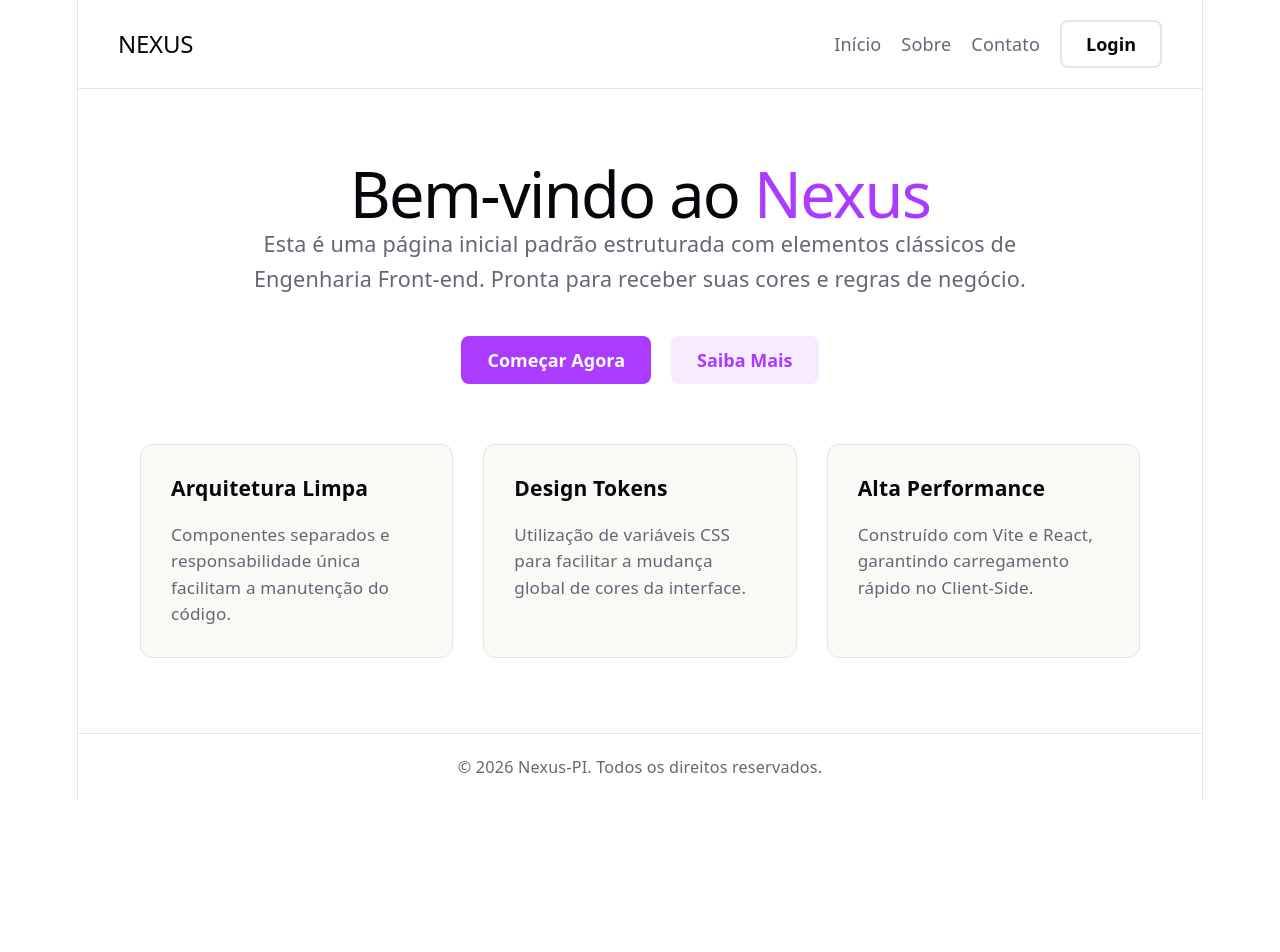
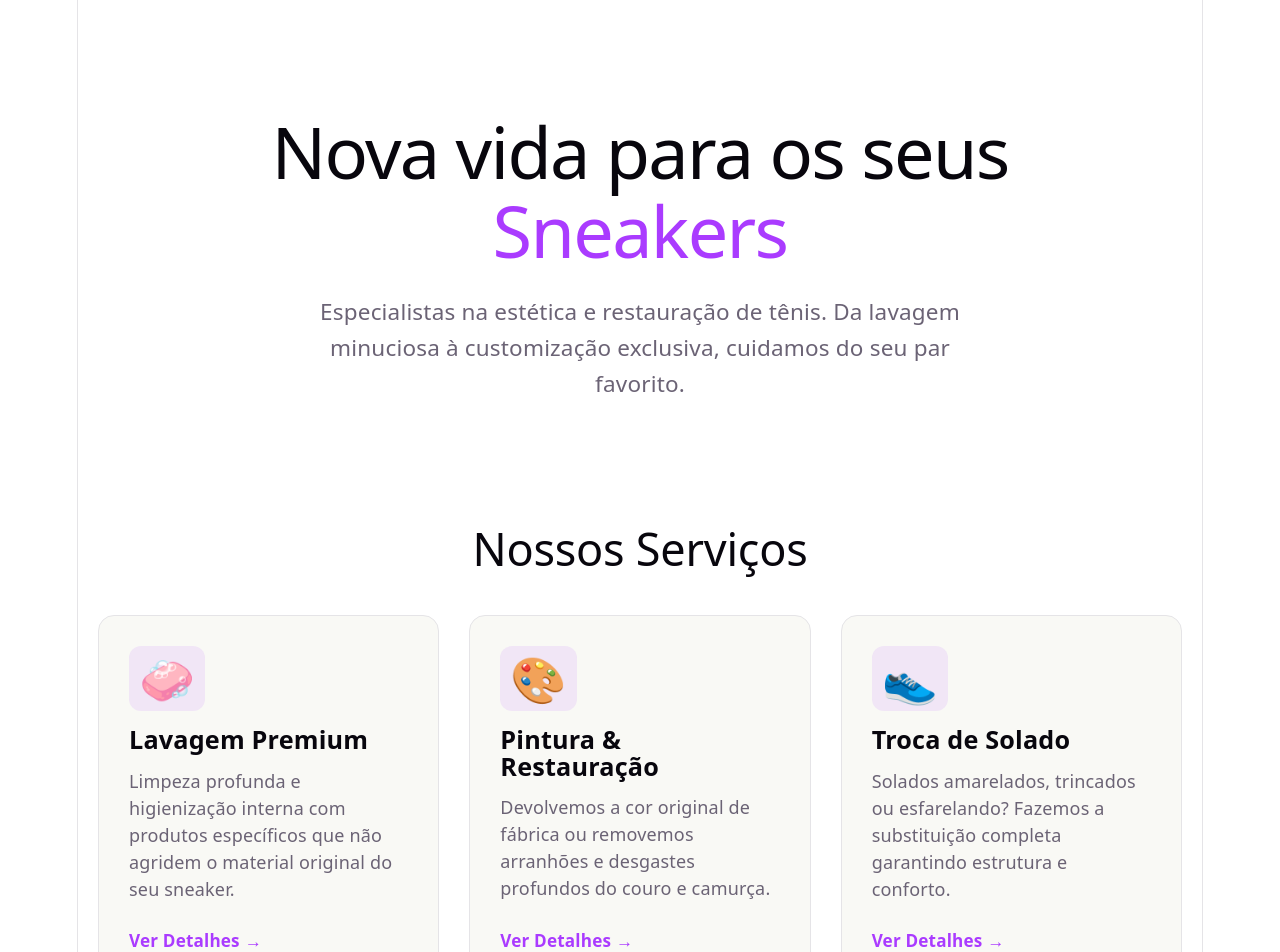
Before and after one commit to Nexum-PI/Nexus-front-end, a React (Vite) app: page / in a window 1280 px wide. Shown: the top 952 px of the page. Before the commit the page ends 800 px from the top, so only its background shows below. Built offline with nearby package versions, Linux system fonts and the light colour scheme.

Commit message:
Adicionando cards de serviços à home e estilizacao

```diff
--- a/package.json
+++ b/package.json
@@ -11,7 +11,8 @@
   },
   "dependencies": {
     "react": "^19.2.8",
-    "react-dom": "^19.2.8"
+    "react-dom": "^19.2.8",
+    "react-router-dom": "^7.18.4"
   },
   "devDependencies": {
     "@eslint/js": "^10.0.1",
--- a/src/App.jsx
+++ b/src/App.jsx
@@ -1,11 +1,20 @@
+import { BrowserRouter, Routes, Route } from "react-router-dom";
 import { Home } from "./pages/Home";
-/* Você pode apagar o import do './App.css' original, ou mantê-lo se quiser regras globais.
-   Para o nosso caso, o Home.css já está lidando com a Home. */
+import { ServiceDetails } from "./pages/ServiceDetails";
 
 function App() {
   return (
-    // Renderizamos o Componente Home que importamos acima
-    <Home />
+    // BrowserRouter "envolve" a aplicação para que ela consiga ler a URL do navegador
+    <BrowserRouter>
+      {/* Routes é onde definimos nossos caminhos */}
+      <Routes>
+        {/* Rota principal (Home) */}
+        <Route path="/" element={<Home />} />
+
+        {/* Rota dinâmica. O ":slug" atua como uma variável na URL */}
+        <Route path="/servicos/:slug" element={<ServiceDetails />} />
+      </Routes>
+    </BrowserRouter>
   );
 }
 
--- a/src/pages/Home.css
+++ b/src/pages/Home.css
@@ -7,112 +7,106 @@
 }
 
 /* =========================================
-   HEADER (CABEÇALHO)
-   ========================================= */
-.home-header {
-  display: flex;
-  justify-content: space-between;
-  align-items: center;
-  padding: 20px 40px;
-  border-bottom: 1px solid var(--border);
-  background-color: var(--bg); /* Usa a variável de fundo global */
-}
-
-.home-header .logo {
-  margin: 0;
-  color: var(--text-h);
-}
-
-.home-nav {
-  display: flex;
-  align-items: center;
-  gap: 20px;
-}
-
-.home-nav a {
-  text-decoration: none;
-  color: var(--text);
-  font-weight: 500;
-  transition: color 0.3s ease;
-}
-
-.home-nav a:hover {
-  color: var(--accent); /* Cor de destaque ao passar o mouse */
-}
-
-/* =========================================
    MAIN CONTENT & HERO SECTION
    ========================================= */
 .home-main {
-  flex: 1; /* Faz o conteúdo principal ocupar o espaço restante empurrando o footer para baixo */
+  flex: 1;
   display: flex;
   flex-direction: column;
   align-items: center;
-  padding: 60px 20px;
-  gap: 60px;
+  padding: 80px 20px;
+  gap: 80px;
 }
 
 .hero-section {
   text-align: center;
-  max-width: 800px;
+  max-width: 850px;
 }
 
 .hero-section h1 {
-  font-size: 3.5rem;
-  margin-bottom: 20px;
+  font-size: 4rem;
+  margin-bottom: 24px;
+  line-height: 1.1;
 }
 
 .text-accent {
-  color: var(--accent); /* Palavra chave com cor principal */
+  color: var(--accent);
 }
 
 .hero-section p {
-  font-size: 1.2rem;
+  font-size: 1.25rem;
   color: var(--text);
   margin-bottom: 40px;
   line-height: 1.6;
-}
-
-.hero-buttons {
-  display: flex;
-  justify-content: center;
-  gap: 20px;
+  max-width: 700px;
+  margin-inline: auto;
 }
 
 /* =========================================
-   CARDS (RECURSOS)
+   SERVICES SECTION & CARDS
    ========================================= */
+.services-container {
+  display: flex;
+  flex-direction: column;
+  align-items: center;
+  width: 100%;
+}
+
+.section-title {
+  font-size: 2.5rem;
+  margin-bottom: 40px;
+  color: var(--text-h);
+}
+
 .features-section {
   display: grid;
-  grid-template-columns: repeat(auto-fit, minmax(280px, 1fr));
+  /* Cria colunas que se auto-ajustam com mínimo de 250px. Excelente para responsividade */
+  grid-template-columns: repeat(auto-fit, minmax(250px, 1fr));
   gap: 30px;
   width: 100%;
-  max-width: 1000px;
+  max-width: 1200px; /* Limite de largura para não esticar demais em telas super largas */
 }
 
 .card {
   background-color: var(--social-bg);
   padding: 30px;
-  border-radius: 12px;
+  border-radius: 16px;
   border: 1px solid var(--border);
   text-align: left;
-  transition: transform 0.3s ease, box-shadow 0.3s ease;
+  transition:
+    transform 0.3s ease,
+    box-shadow 0.3s ease;
+  display: flex;
+  flex-direction: column;
+  gap: 15px;
 }
 
 .card:hover {
-  transform: translateY(-5px);
+  transform: translateY(-8px);
   box-shadow: var(--shadow);
   border-color: var(--accent-border);
 }
 
+.card-icon {
+  font-size: 2.5rem;
+  background-color: var(--accent-bg);
+  width: max-content;
+  padding: 10px;
+  border-radius: 12px;
+  line-height: 1;
+}
+
 .card h3 {
-  margin-top: 0;
+  margin: 0;
   color: var(--text-h);
+  font-size: 1.4rem;
 }
 
 .card p {
+  margin: 0;
   color: var(--text);
-  font-size: 0.95rem;
+  font-size: 1rem;
+  line-height: 1.5;
 }
 
 /* =========================================
@@ -123,7 +117,7 @@ button {
   font-family: inherit;
   font-size: 1rem;
   font-weight: 600;
-  padding: 10px 24px;
+  padding: 12px 28px;
   border-radius: 8px;
   transition: all 0.3s ease;
 }
@@ -136,7 +130,8 @@ button {
 
 .btn-primary:hover {
   opacity: 0.9;
-  box-shadow: 0 4px 12px var(--accent-bg);
+  box-shadow: 0 4px 15px var(--accent-bg);
+  transform: scale(1.02);
 }
 
 .btn-secondary {
@@ -153,6 +148,7 @@ button {
   background-color: transparent;
   color: var(--text-h);
   border: 2px solid var(--border);
+  padding: 8px 24px;
 }
 
 .btn-outline:hover {
@@ -165,8 +161,30 @@ button {
    ========================================= */
 .home-footer {
   text-align: center;
-  padding: 20px;
+  padding: 30px;
   border-top: 1px solid var(--border);
   color: var(--text);
   font-size: 0.9rem;
+  margin-top: 40px;
 }
+
+/* Estilo do novo botão dentro do Card */
+.btn-card {
+  display: inline-block;
+  margin-top: auto; /* Empurra o botão para o fundo do card */
+  padding: 10px 0;
+  color: var(--accent);
+  text-decoration: none;
+  font-weight: 600;
+  font-size: 0.95rem;
+  transition:
+    opacity 0.3s ease,
+    transform 0.3s ease;
+}
+
+.btn-card:hover {
+  opacity: 0.8;
+  transform: translateX(
+    5px
+  ); /* Efeito visual sutil de mover a seta para a direita */
+}
--- a/src/pages/Home.jsx
+++ b/src/pages/Home.jsx
@@ -1,67 +1,78 @@
-import React from "react";
-import "./Home.css"; // Importamos o CSS exclusivo desta página
+import { Link } from "react-router-dom"; // Importamos o Link para navegação SPA
+import "./Home.css";
 
 export function Home() {
+  // Estrutura de Dados atualizada com o "path" (URL amigável)
+  const servicesList = [
+    {
+      id: 1,
+      title: "Lavagem Premium",
+      description:
+        "Limpeza profunda e higienização interna com produtos específicos que não agridem o material original do seu sneaker.",
+      icon: "🧼",
+      path: "/servicos/lavagem-premium", // Nova propriedade
+    },
+    {
+      id: 2,
+      title: "Pintura & Restauração",
+      description:
+        "Devolvemos a cor original de fábrica ou removemos arranhões e desgastes profundos do couro e camurça.",
+      icon: "🎨",
+      path: "/servicos/pintura-restauracao",
+    },
+    {
+      id: 3,
+      title: "Troca de Solado",
+      description:
+        "Solados amarelados, trincados ou esfarelando? Fazemos a substituição completa garantindo estrutura e conforto.",
+      icon: "👟",
+      path: "/servicos/troca-solado",
+    },
+    {
+      id: 4,
+      title: "Customização",
+      description:
+        "Transforme seu tênis em uma obra de arte exclusiva. Nossos artistas criam designs únicos de acordo com a sua ideia.",
+      icon: "✨",
+      path: "/servicos/customizacao",
+    },
+  ];
+
   return (
     <div className="home-container">
-      {/* HEADER: Elemento de navegação no topo */}
-      <header className="home-header">
-        <h2 className="logo">NEXUS</h2>
-        <nav className="home-nav">
-          <a href="#">Início</a>
-          <a href="#">Sobre</a>
-          <a href="#">Contato</a>
-          <button className="btn-outline">Login</button>
-        </nav>
-      </header>
-
-      {/* MAIN: O conteúdo principal da página */}
       <main className="home-main">
-        {/* Hero Section: A seção principal de chamariz do site */}
         <section className="hero-section">
           <h1>
-            Bem-vindo ao <span className="text-accent">Nexus</span>
+            Nova vida para os seus <span className="text-accent">Sneakers</span>
           </h1>
           <p>
-            Esta é uma página inicial padrão estruturada com elementos clássicos
-            de Engenharia Front-end. Pronta para receber suas cores e regras de
-            negócio.
+            Especialistas na estética e restauração de tênis. Da lavagem
+            minuciosa à customização exclusiva, cuidamos do seu par favorito.
           </p>
-          <div className="hero-buttons">
-            <button className="btn-primary">Começar Agora</button>
-            <button className="btn-secondary">Saiba Mais</button>
-          </div>
         </section>
 
-        {/* Cards Section: Elementos em grade (Grid) para exibir recursos */}
-        <section className="features-section">
-          <div className="card">
-            <h3>Arquitetura Limpa</h3>
-            <p>
-              Componentes separados e responsabilidade única facilitam a
-              manutenção do código.
-            </p>
-          </div>
-          <div className="card">
-            <h3>Design Tokens</h3>
-            <p>
-              Utilização de variáveis CSS para facilitar a mudança global de
-              cores da interface.
-            </p>
-          </div>
-          <div className="card">
-            <h3>Alta Performance</h3>
-            <p>
-              Construído com Vite e React, garantindo carregamento rápido no
-              Client-Side.
-            </p>
+        <section id="servicos" className="services-container">
+          <h2 className="section-title">Nossos Serviços</h2>
+
+          <div className="features-section">
+            {servicesList.map((service) => (
+              <div className="card" key={service.id}>
+                <div className="card-icon">{service.icon}</div>
+                <h3>{service.title}</h3>
+                <p>{service.description}</p>
+
+                {/* NOVO: Botão de redirecionamento */}
+                <Link to={service.path} className="btn-card">
+                  Ver Detalhes &rarr;
+                </Link>
+              </div>
+            ))}
           </div>
         </section>
       </main>
 
-      {/* FOOTER: Rodapé da página */}
       <footer className="home-footer">
-        <p>&copy; 2026 Nexus-PI. Todos os direitos reservados.</p>
+        <p>&copy; 2026 Nexus Sneaker Care. Todos os direitos reservados.</p>
       </footer>
     </div>
   );
--- /dev/null
+++ b/src/pages/ServiceDetails.jsx
@@ -0,0 +1,39 @@
+import { useParams, Link } from "react-router-dom";
+
+export function ServiceDetails() {
+  // O hook useParams extrai o valor da URL.
+  // Ex: Se a URL for /servicos/lavagem-premium, o 'slug' será 'lavagem-premium'.
+  const { slug } = useParams();
+
+  return (
+    <div
+      style={{ padding: "40px", textAlign: "center", color: "var(--text-h)" }}
+    >
+      <h1>Detalhes do Serviço</h1>
+
+      {/* Exibindo dinamicamente o parâmetro da URL */}
+      <p
+        style={{
+          fontSize: "1.2rem",
+          marginBottom: "30px",
+          color: "var(--accent)",
+        }}
+      >
+        Você acessou a rota: /servicos/{slug}
+      </p>
+
+      <Link
+        to="/"
+        style={{
+          color: "#fff",
+          backgroundColor: "var(--accent)",
+          padding: "10px 20px",
+          textDecoration: "none",
+          borderRadius: "8px",
+        }}
+      >
+        &larr; Voltar para o Início
+      </Link>
+    </div>
+  );
+}
```
Also changed, not shown: 1 other file (tests, documents, lock files or other folders).
